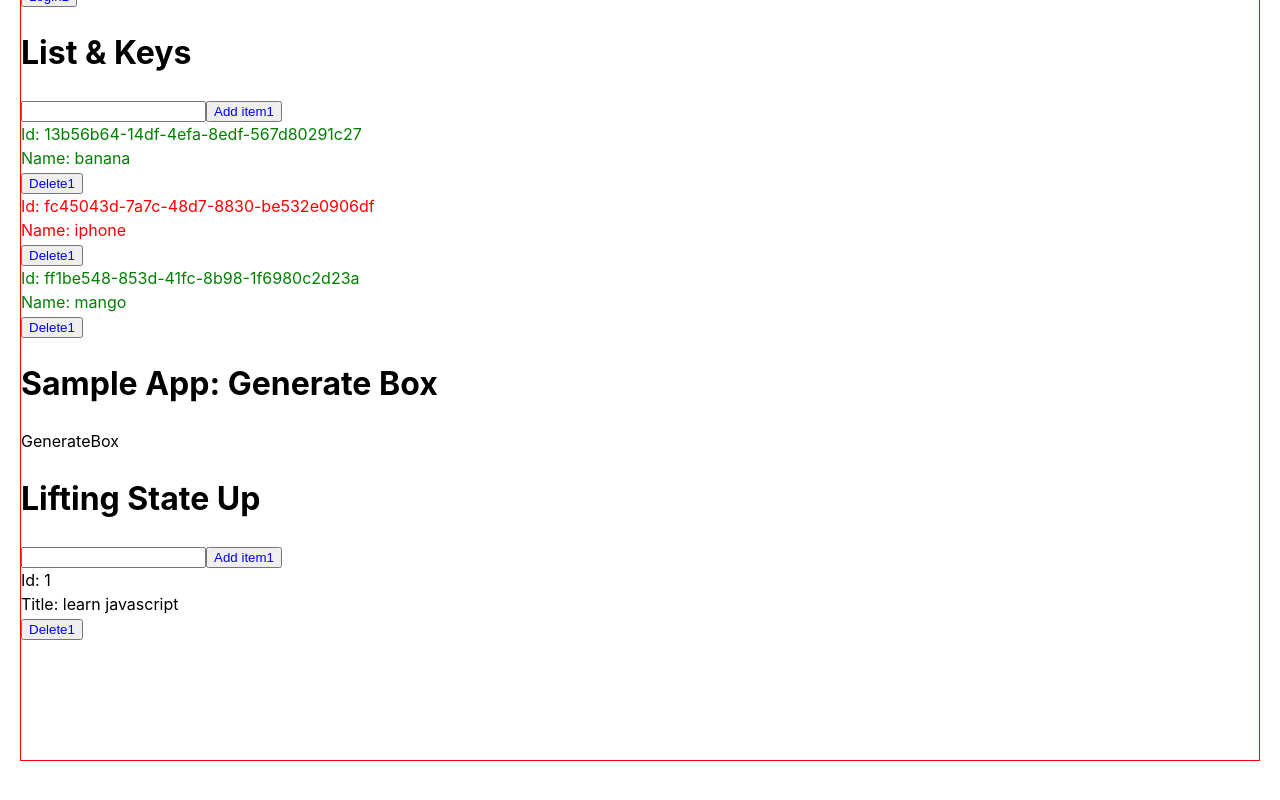
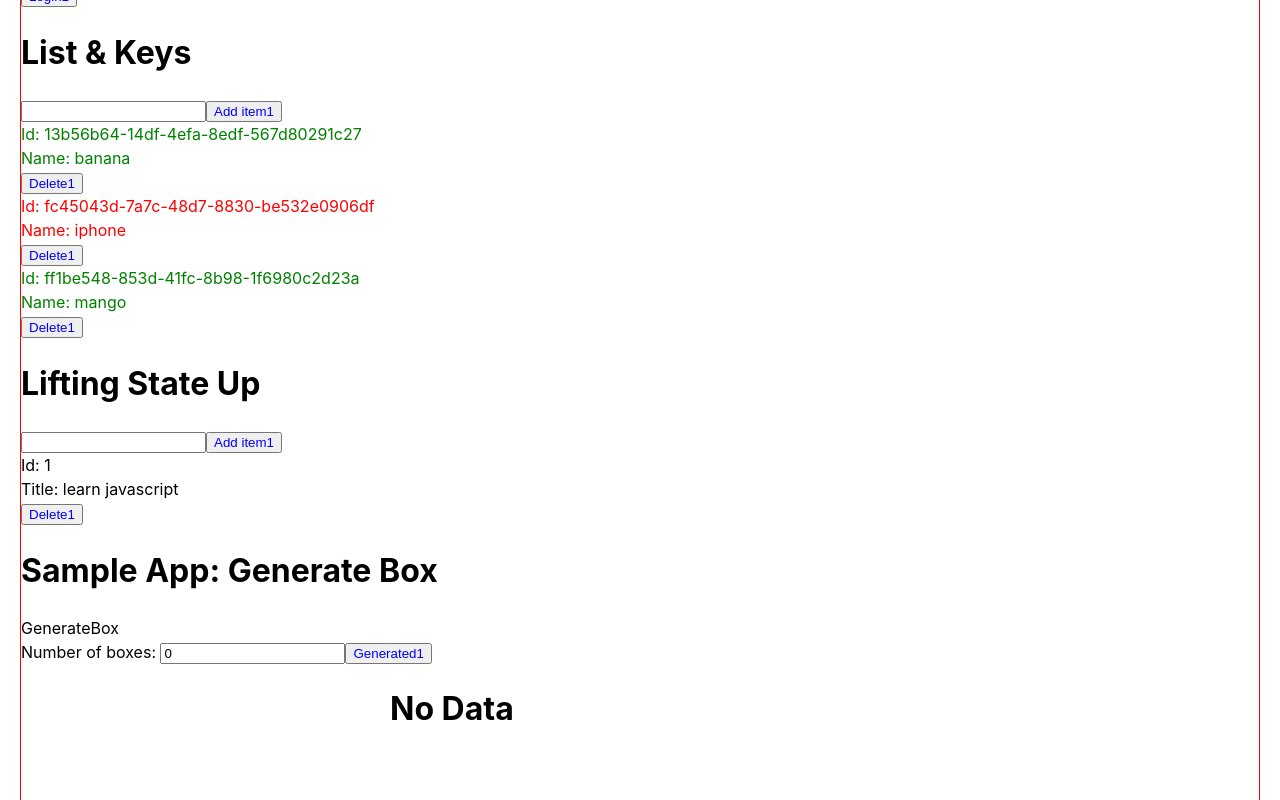
Before and after one commit to vietmit37/tony-react, a React (Vite) app: page / in a window 1280 px wide. Shown: the part 1800-2600 px from the top of the page. Built offline with nearby package versions, Linux system fonts and the light colour scheme.

Commit message:
Generate box

```diff
--- a/src/App.jsx
+++ b/src/App.jsx
@@ -23,7 +23,7 @@ function App() {
   const [show, setShow] = useState(false);
 
   function toggleShow() {
-    setShow(prevState => !prevState); // toggle action
+    setShow((prevState) => !prevState); // toggle action
   }
 
   return (
@@ -66,11 +66,11 @@ function App() {
       <h1>List & Keys</h1>
       <List />
 
+      <h1>Lifting State Up</h1>
+      <LiftingStateUp />
+
       <h1>Sample App: Generate Box</h1>
       <GenerateBox />
-
-      <h1>Lifting State Up</h1>
-      <LiftingStateUp />
       <br />
       <br />
       <br />
--- /dev/null
+++ b/src/components/Box.jsx
@@ -0,0 +1,23 @@
+import React from "react";
+
+//css
+import "./box.css";
+
+const Box = ({ text, handleChangeColor, color, item }) => {
+  const boxStyle = {
+    backgroundColor: color,
+  };
+  return (
+    <>
+      <div
+        className="wrapper-box"
+        style={boxStyle}
+        onClick={() => handleChangeColor(item)}
+      >
+        {`Box #${text + 1}`}
+      </div>
+    </>
+  );
+};
+
+export default Box;
--- /dev/null
+++ b/src/components/box.css
@@ -0,0 +1,20 @@
+.container {
+  display: flex;
+  justify-content: center;
+}
+.container-box {
+  display: flex;
+  width: 500px;
+  flex-wrap: wrap;
+  gap: 10px;
+}
+.wrapper-box {
+  display: flex;
+  align-items: center;
+  justify-content: center;
+  color: red;
+  background-color: yellow;
+  width: 100px;
+  height: 100px;
+  cursor: pointer;
+}
--- a/src/index.css
+++ b/src/index.css
@@ -4,7 +4,6 @@
   font-weight: 400;
 }
 
-
 body {
   margin: 20px;
   border: 1px solid #f00;
--- a/src/pages/GenerateBox.jsx
+++ b/src/pages/GenerateBox.jsx
@@ -1,9 +1,108 @@
-import React from 'react'
+import React, { Fragment, useEffect, useState } from "react";
+import { v4 as uuidv4 } from "uuid";
+
+// component
+import Button from "../components/Button";
+import Box from "../components/Box";
+
+//css
+import "../components/box.css";
 
 function GenerateBox() {
+  const [listBoxes, setListBoxes] = useState([]);
+  const [inputValue, setInputValue] = useState(0);
+  // const [itemBoxes, setItemBoxes] = useState([]);
+
+  // Change Input
+  const handleChange = (e) => {
+    let numericInput = Math.min(e.target.value, 128); // Enforce maximum value of 128
+    setInputValue(numericInput);
+  };
+
+  const handleGenerate = () => {
+    setListBoxes(generateItemBoxes(inputValue));
+  };
+
+  const generateItemBoxes = (numBoxes) => {
+    const newBoxes = [];
+    for (let i = 0; i < numBoxes; i++) {
+      newBoxes.push({
+        id: uuidv4(),
+        number: i,
+      });
+    }
+    return newBoxes;
+  };
+
+  const getRandomColor = () => {
+    const letters = "0123456789ABCDEF";
+    let color = "#";
+    for (let i = 0; i < 6; i++) {
+      color += letters[Math.floor(Math.random() * 16)];
+    }
+    return color;
+  };
+
+  // Change Color with id
+  const handleChangeColor = (box) => {
+    const updatedItemBoxes = listBoxes.map((item) => {
+      if (item.id === box.id) {
+        return { ...item, color: getRandomColor() };
+      }
+      return item;
+    });
+    if (updatedItemBoxes) {
+      setListBoxes(updatedItemBoxes);
+    }
+    // setItemBoxes(updatedItemBoxes);
+  };
+
+  const renderBox = () => {
+    return listBoxes.map((item) => {
+      return (
+        <Fragment key={item.id}>
+          <Box
+            item={item}
+            handleChangeColor={handleChangeColor}
+            text={item.number}
+            color={item.color}
+          />
+        </Fragment>
+      );
+    });
+  };
+
+  // useEffect(() => {
+  //   let arr = [];
+  //   for (let i = 0; i < inputValue; i++) {
+  //     arr.push({
+  //       id: uuidv4(),
+  //       number: i,
+  //     });
+  //     setItemBoxes(arr);
+  //   }
+  // }, [numBox]);
+
   return (
-    <div>GenerateBox</div>
-  )
+    <>
+      GenerateBox
+      <div>
+        <label htmlFor="numberBoxes">Number of boxes: </label>
+        <input
+          id="numberBoxes"
+          type="number"
+          value={inputValue}
+          onChange={handleChange}
+        />
+        <Button text="Generated" handleClick={handleGenerate} />
+        <div className="container">
+          <div className="container-box">
+            {listBoxes.length === 0 ? <h1>No Data</h1> : <>{renderBox()}</>}
+          </div>
+        </div>
+      </div>
+    </>
+  );
 }
 
-export default GenerateBox
+export default GenerateBox;
--- a/src/pages/List.jsx
+++ b/src/pages/List.jsx
@@ -1,53 +1,55 @@
-import React from 'react';
-import { v4 as uuidv4 } from 'uuid';
-import clsx from 'clsx';
+import React from "react";
+import { v4 as uuidv4 } from "uuid";
+import clsx from "clsx";
 
 // components
-import Button from '../components/Button';
+import Button from "../components/Button";
 
 function List() {
   const [products, setProducts] = React.useState([
-    {  name: 'banana', isFruit: true },
-    {  name: 'iphone', isFruit: false },
-    { name: 'mango', isFruit: true },
+    { name: "banana", isFruit: true },
+    { name: "iphone", isFruit: false },
+    { name: "mango", isFruit: true },
   ]);
-  const [input, setInput] = React.useState('');
+  const [input, setInput] = React.useState("");
 
   function handleAddItem() {
     const item = {
       name: input,
       id: uuidv4(),
-      isFruit: false
-    }
-    setProducts(prevState => {
-      return [...prevState, item]
-    })
+      isFruit: false,
+    };
+    setProducts((prevState) => {
+      return [...prevState, item];
+    });
   }
 
   function onChangeInput(e) {
-    setInput(e.target.value)
+    setInput(e.target.value);
   }
 
-  const renderItems = products.map(product => {
+  const renderItems = products
+    .map((product) => {
       return {
         ...product,
-      id: uuidv4()
-    }
-  }).map((product, index) => {
+        id: uuidv4(),
+      };
+    })
+    .map((product, index) => {
       return (
         <React.Fragment key={product.id}>
           <div
             style={{
-            color: product.isFruit ? 'green' : 'red',
+              color: product.isFruit ? "green" : "red",
             }}
             // className={
             //   product.isFruit ? 'listItem fruit' : 'listItem other'
             // }
             // className={`listItem ${product.isFruit ? 'fruit' : 'other'}`}
             className={clsx(
-            'listItem',
-            product.isFruit ? 'fruit' : 'other',
-            index % 2 === 0 ? 'odd' : 'even'
+              "listItem",
+              product.isFruit ? "fruit" : "other",
+              index % 2 === 0 ? "odd" : "even"
             )}
           >
             Id: {product.id} <br />
@@ -55,22 +57,19 @@ function List() {
             <Button text="Delete" />
           </div>
         </React.Fragment>
-    )
-  })
+      );
+    });
 
   return (
     <div>
       <input type="text" value={input} onChange={onChangeInput} />
-      <Button
-        text="Add item"
-        handleClick={handleAddItem}
-      />
+      <Button text="Add item" handleClick={handleAddItem} />
       {renderItems}
     </div>
-  )
+  );
 }
 
-export default List
+export default List;
 
 /*
 [1, 2, 3, 4, 5]
```
Also changed, not shown: 1 other file (tests, documents, lock files or other folders). Lines whose indentation alone changed are shown as unchanged.
